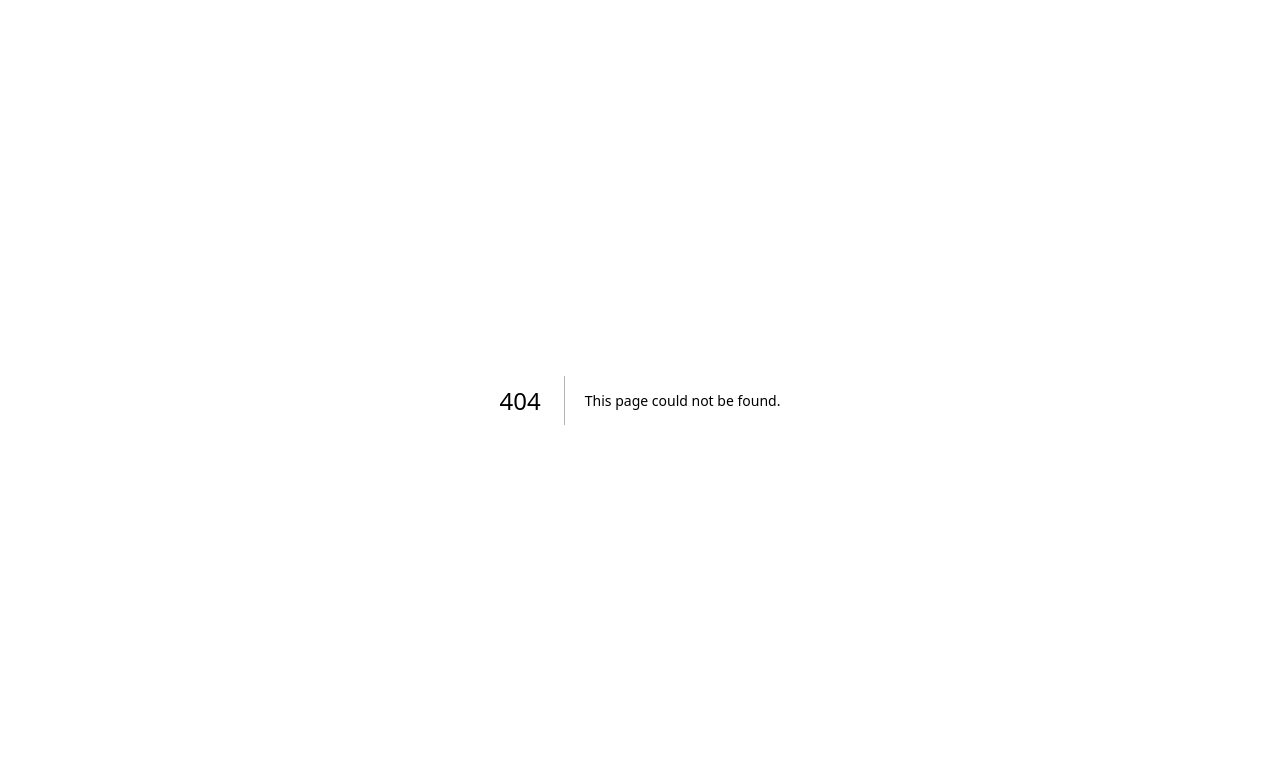
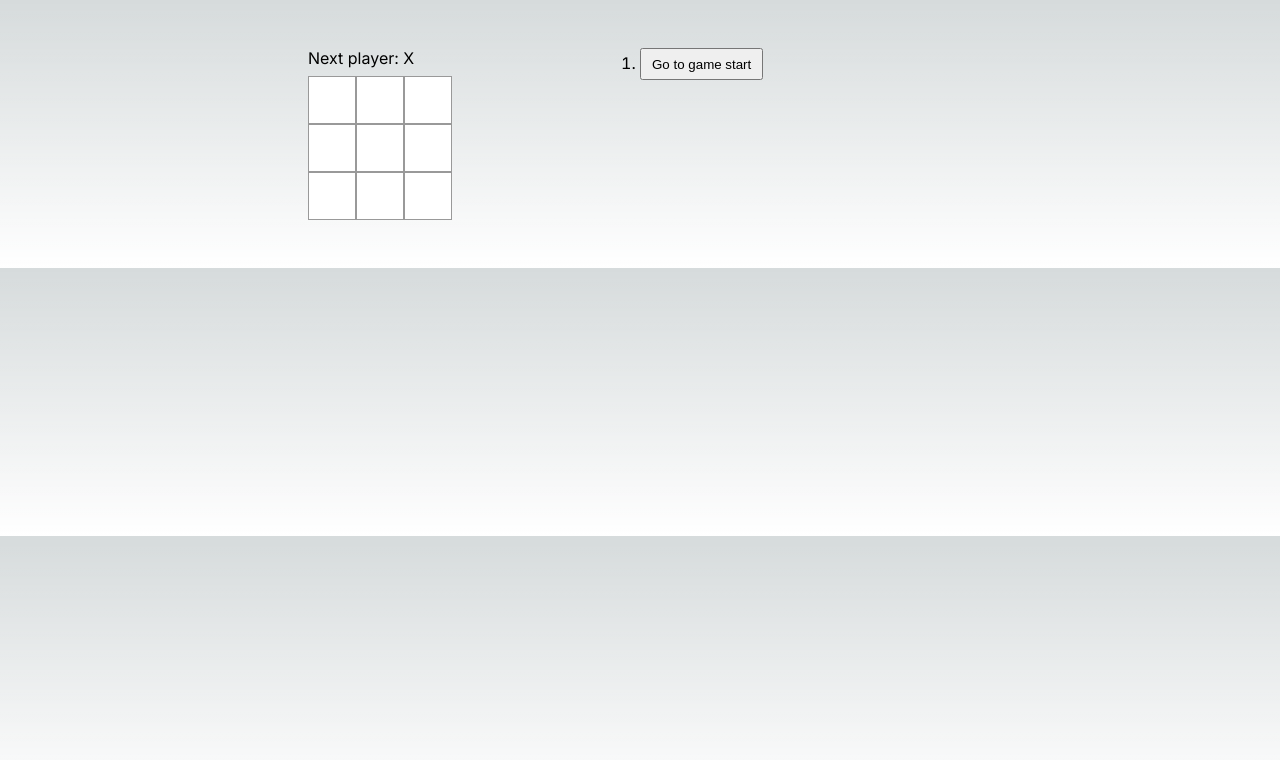
Before and after one commit to leoclao/clo-learn-bun-react-next, a Next.js app: page /game in a window 1280 px wide. Before the commit this address had no page. Shown: the top 760 px of the page. Built offline with nearby package versions, Linux system fonts and the light colour scheme.

Commit message:
#feat done game tic tac toe

```diff
--- /dev/null
+++ b/src/app/game/layout.tsx
@@ -0,0 +1,17 @@
+import type { Metadata } from 'next';
+import { Inter } from 'next/font/google';
+
+const inter = Inter({ subsets: ['latin'] })
+
+export const metadata: Metadata = {
+  title: 'Clo - Game',
+  description: 'Tic Tac Toe'
+}
+
+export default function GameLayout ({ children }: { children: React.ReactNode}) {
+  return (
+    <main className={inter.className}>
+      {children}
+    </main>
+  );
+}
--- /dev/null
+++ b/src/app/game/page.tsx
@@ -0,0 +1,128 @@
+'use client';
+
+import { useState } from 'react';
+import clsx from "clsx"
+import styles from "@/styles/modules/game.module.scss"
+import Components from "@/components";
+
+function Square({ value, onSquareClick }: any) {
+  return <Components.Button modifierClass={styles.square} label={value} onClick={onSquareClick} />
+}
+
+function Board({ xIsNext, squares, onPlay }: any) {
+  // console.log('xIsNext: ', xIsNext, ', squares', squares[0], ', onPlay:', onPlay);
+  function handleClick(i) {
+    if (calculateWinner(squares) || squares[i]) {
+      return;
+    }
+    const nextSquares = squares.slice();
+    // let nextSquares;
+    // if(squares !== null || squares !== undefined) {
+    //   nextSquares =  squares.slice();
+    // }
+    if (xIsNext) {
+      nextSquares[i] = 'X';
+    } else {
+      nextSquares[i] = 'O';
+    }
+    onPlay(nextSquares);
+  }
+
+  const winner = calculateWinner(squares);
+  let status;
+  if (winner) {
+    status = 'Winner: ' + winner;
+  } else {
+    status = 'Next player: ' + (xIsNext ? "X" : "O");
+  }
+
+  return (
+    <div className={styles.board}>
+      {status && (<div className={styles.playerStatus}>{status}</div>)}
+      <Components.Grid cols="3" rows="3">
+        <Square value={squares[0]} onSquareClick={() => handleClick(0)} />
+        <Square value={squares[1]} onSquareClick={() => handleClick(1)} />
+        <Square value={squares[2]} onSquareClick={() => handleClick(2)} />
+        <Square value={squares[3]} onSquareClick={() => handleClick(3)} />
+        <Square value={squares[4]} onSquareClick={() => handleClick(4)} />
+        <Square value={squares[5]} onSquareClick={() => handleClick(5)} />
+        <Square value={squares[6]} onSquareClick={() => handleClick(6)} />
+        <Square value={squares[7]} onSquareClick={() => handleClick(7)} />
+        <Square value={squares[8]} onSquareClick={() => handleClick(8)} />
+      </Components.Grid>
+    </div>
+  );
+}
+
+export default function Game() {
+  // const [xIsNext, setXIsNext] = useState(true);
+  const [history, setHistory] = useState([Array(9).fill(null)]);
+  const [currentMove, setCurrentMove] = useState(0);
+  // const currentSquare = history[history.length - 1];
+  const xIsNext = currentMove % 2 === 0;
+  const currentSquare = history[currentMove];
+  // console.log(currentSquare);
+
+  function handlePlay(nextSquares) {
+    const nextHistory = [...history.slice(0, currentMove + 1), nextSquares];
+    // setHistory([...history, nextSquares]);
+    setHistory(nextHistory);
+    setCurrentMove(nextHistory.length - 1);
+    // setXIsNext(!xIsNext);
+  }
+
+  function jumpTo(nextMove) {
+    setCurrentMove(nextMove);
+    // setXIsNext(nextMove % 2 === 0);
+  }
+
+  const moves = history.map((squares, move) => {
+    let description;
+    if(move > 0) {
+      description = 'Go to move #' + move;
+    } else {
+      description = 'Go to game start';
+    }
+
+    return (
+      <li key={move}>
+        <Components.Button onClick={() => jumpTo(move)} label={description} desc={description} />
+      </li>
+    );
+  });
+
+  return (
+    <div className={styles.container}>
+      <Components.Grid cols="2">
+        <Board xIsNext={xIsNext} squares={currentSquare} onPlay={handlePlay} />
+        <div className={styles.info}>
+          <ol>
+            {moves}
+          </ol>
+        </div>
+      </Components.Grid>
+    </div>
+  );
+}
+
+function calculateWinner(squares) {
+  const lines = [
+    [0, 1, 2],
+    [3, 4, 5],
+    [6, 7, 8],
+    [0, 3, 6],
+    [1, 4, 7],
+    [2, 5, 8],
+    [0, 4, 8],
+    [2, 4, 6]
+  ];
+
+  for (let i = 0; i < lines.length; i++) {
+    const [a, b, c] = lines[i];
+    if (squares[a] && squares[a] === squares[b] && squares[a] === squares[c]) {
+      return squares[a];
+    }
+  }
+
+  return null;
+}
--- /dev/null
+++ b/src/styles/modules/game.module.scss
@@ -0,0 +1,38 @@
+.container {
+  display: block;
+  padding: 48px 120px;
+}
+
+.board {
+  // width: 280px;
+  max-width: max-content;
+  display: flex;
+  flex-direction: column;
+  margin: 0 auto;
+  gap: .5rem;
+}
+
+.square {
+  background: #fff;
+  border: 1px solid #999;
+  font-size: 24px;
+  font-weight: bold;
+  color: black;
+  line-height: 1.2;
+  height: 48px;
+  padding: 0;
+  text-align: center;
+  width: 48px;
+  cursor: pointer;
+}
+
+.playerStatus {
+  display: flex;
+  width: 100%;
+  // text-align: left;
+  // justify-content: flex-start;
+}
+
+.info {
+  display: flex;
+}
```
